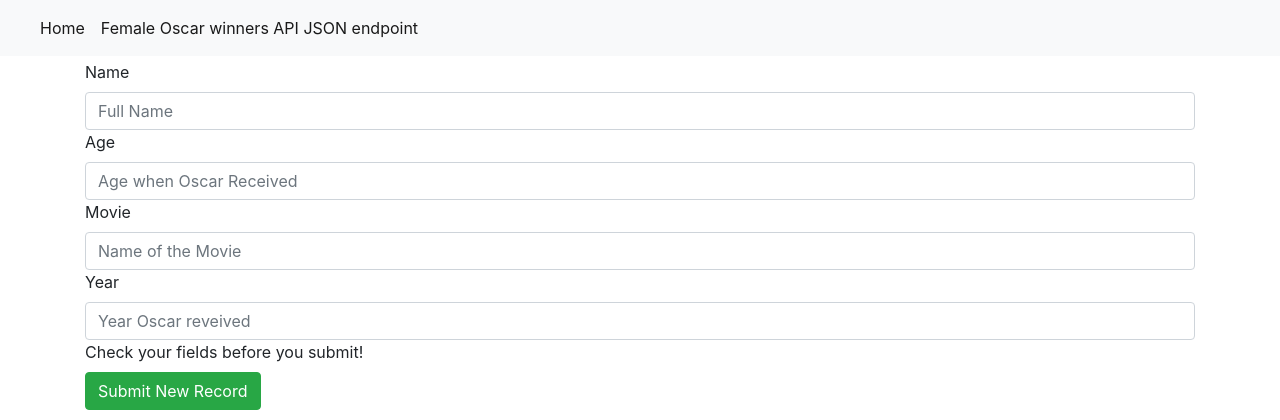
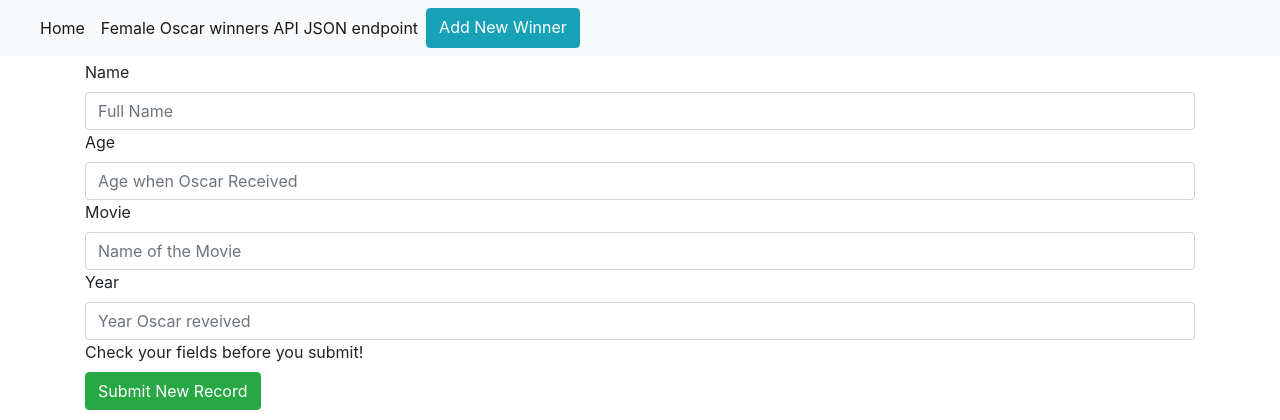
Before and after one commit to IS-601862/PythonDockerFlaskPycharm, a Flask app: page /winners/new in a window 1280 px wide. Shown: the top 420 px of the page. Run offline with Flask 2, Linux system fonts and the light colour scheme; some libraries are stand-ins or nearby versions.

Commit message:
feature: added button for new record adding

```diff
--- a/app/templates/layout.html
+++ b/app/templates/layout.html
@@ -37,7 +37,7 @@
             <li class="nav-item active">
                 <a class="nav-link" href="api/v1/winners">Female Oscar winners API JSON endpoint <span class="sr-only">(current)</span></a>
             </li>
-
+            <a href="/winners/new" class="btn btn-info" role="button">Add New Winner</a>
         </ul>
     </div>
 </nav>
--- a/app/templates/new.html
+++ b/app/templates/new.html
@@ -1,7 +1,7 @@
 {% extends "layout.html" %}
 {% block content %}
 
-<form action="/cities/new" method="POST">
+<form action="/winners/new" method="POST">
     <div class="row">
         <div class="col">
             <label for="Name">Name</label>
```
